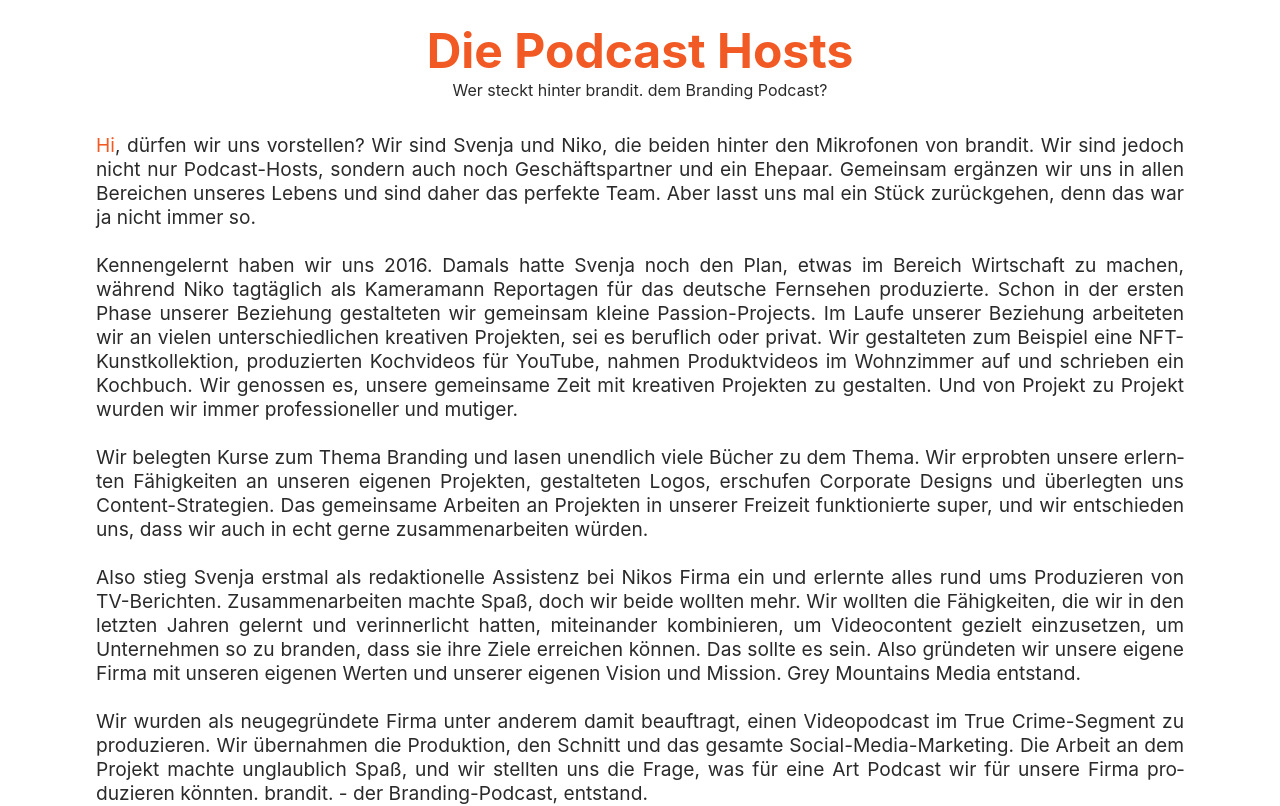
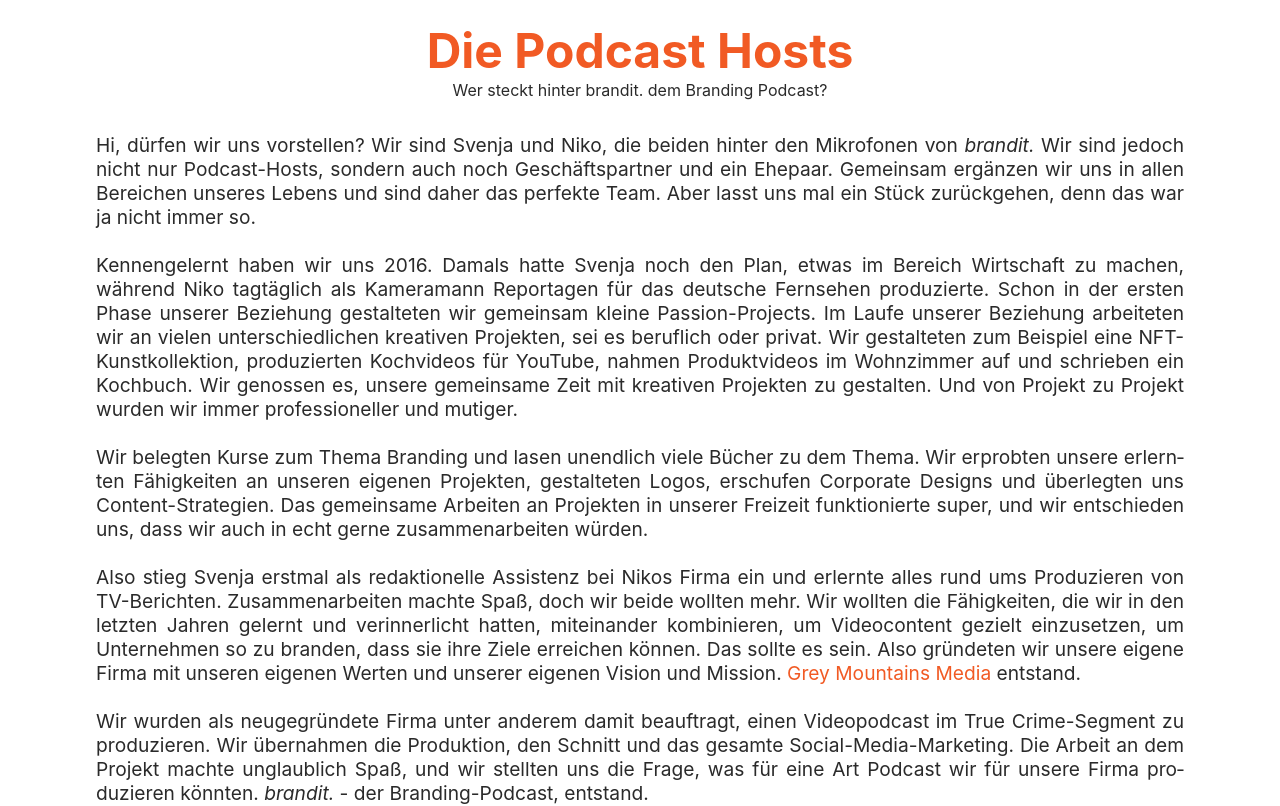
Before and after one commit to GoodGuyNiko/podcast, a React (Create React App) app: page /Hosts in a window 1280 px wide. Shown: the part 600-1406 px from the top of the page. Built offline with nearby package versions, Linux system fonts and the light colour scheme.

Commit message:
Add files via upload

```diff
--- a/src/components/UserProfile.js
+++ b/src/components/UserProfile.js
@@ -15,7 +15,7 @@
     <p className='secondHeadline'>Wer steckt hinter brandit. dem Branding Podcast?</p>
     <div className='aboutHosts'>
       <p>
-      <span className='hiOrange'>Hi</span>, dürfen wir uns vorstellen? Wir sind Svenja und Niko, die beiden hinter den Mikrofonen von brandit. Wir sind jedoch nicht nur Podcast-Hosts, sondern auch noch Geschäftspartner und ein Ehepaar. Gemeinsam ergänzen wir uns in allen Bereichen unseres Lebens und sind daher das perfekte Team. Aber lasst uns mal ein Stück zurückgehen, denn das war ja nicht immer so.
+      <span className='hiOrange'>Hi</span>, dürfen wir uns vorstellen? Wir sind Svenja und Niko, die beiden hinter den Mikrofonen von <em>brandit.</em> Wir sind jedoch nicht nur Podcast-Hosts, sondern auch noch Geschäftspartner und ein Ehepaar. Gemeinsam ergänzen wir uns in allen Bereichen unseres Lebens und sind daher das perfekte Team. Aber lasst uns mal ein Stück zurückgehen, denn das war ja nicht immer so.
       <br />
       <br />
       Kennengelernt haben wir uns 2016. Damals hatte Svenja noch den Plan, etwas im Bereich Wirtschaft zu machen, während Niko tagtäglich als Kameramann Reportagen für das deutsche Fernsehen produzierte. Schon in der ersten Phase unserer Beziehung gestalteten wir gemeinsam kleine Passion-Projects. Im Laufe unserer Beziehung arbeiteten wir an vielen unterschiedlichen kreativen Projekten, sei es beruflich oder privat. Wir gestalteten zum Beispiel eine NFT-Kunstkollektion, produzierten Kochvideos für YouTube, nahmen Produktvideos im Wohnzimmer auf und schrieben ein Kochbuch. Wir genossen es, unsere gemeinsame Zeit mit kreativen Projekten zu gestalten. Und von Projekt zu Projekt wurden wir immer professioneller und mutiger.
@@ -24,13 +24,13 @@
       Wir belegten Kurse zum Thema Branding und lasen unendlich viele Bücher zu dem Thema. Wir erprobten unsere erlernten Fähigkeiten an unseren eigenen Projekten, gestalteten Logos, erschufen Corporate Designs und überlegten uns Content-Strategien. Das gemeinsame Arbeiten an Projekten in unserer Freizeit funktionierte super, und wir entschieden uns, dass wir auch in echt gerne zusammenarbeiten würden.
       <br />
       <br />
-      Also stieg Svenja erstmal als redaktionelle Assistenz bei Nikos Firma ein und erlernte alles rund ums Produzieren von TV-Berichten. Zusammenarbeiten machte Spaß, doch wir beide wollten mehr. Wir wollten die Fähigkeiten, die wir in den letzten Jahren gelernt und verinnerlicht hatten, miteinander kombinieren, um Videocontent gezielt einzusetzen, um Unternehmen so zu branden, dass sie ihre Ziele erreichen können. Das sollte es sein. Also gründeten wir unsere eigene Firma mit unseren eigenen Werten und unserer eigenen Vision und Mission. Grey Mountains Media entstand.
+      Also stieg Svenja erstmal als redaktionelle Assistenz bei Nikos Firma ein und erlernte alles rund ums Produzieren von TV-Berichten. Zusammenarbeiten machte Spaß, doch wir beide wollten mehr. Wir wollten die Fähigkeiten, die wir in den letzten Jahren gelernt und verinnerlicht hatten, miteinander kombinieren, um Videocontent gezielt einzusetzen, um Unternehmen so zu branden, dass sie ihre Ziele erreichen können. Das sollte es sein. Also gründeten wir unsere eigene Firma mit unseren eigenen Werten und unserer eigenen Vision und Mission. <a className='gMHosts' href='https://www.greymountains.de' target="_blank">Grey Mountains Media</a> entstand.
       <br />
       <br />
-      Wir wurden als neugegründete Firma unter anderem damit beauftragt, einen Videopodcast im True Crime-Segment zu produzieren. Wir übernahmen die Produktion, den Schnitt und das gesamte Social-Media-Marketing. Die Arbeit an dem Projekt machte unglaublich Spaß, und wir stellten uns die Frage, was für eine Art Podcast wir für unsere Firma produzieren könnten. brandit. - der Branding-Podcast, entstand.
+      Wir wurden als neugegründete Firma unter anderem damit beauftragt, einen Videopodcast im True Crime-Segment zu produzieren. Wir übernahmen die Produktion, den Schnitt und das gesamte Social-Media-Marketing. Die Arbeit an dem Projekt machte unglaublich Spaß, und wir stellten uns die Frage, was für eine Art Podcast wir für unsere Firma produzieren könnten. <em>brandit.</em> - der Branding-Podcast, entstand.
       <br />
       <br />
-      Die Vision hinter brandit. ist klar: Gemeinsam möchten wir unseren Zuhörern dabei helfen, ihre Branding-Ziele zu erreichen. Gatekeeping war gestern – wir wollen unser Wissen über Branding mit allen teilen, die Interesse daran haben, sich weiterzuentwickeln und ihre Marken zu stärken.
+      Die Vision hinter <em>brandit.</em> ist klar: Gemeinsam möchten wir unseren Zuhörern dabei helfen, ihre Branding-Ziele zu erreichen. Gatekeeping war gestern – wir wollen unser Wissen über Branding mit allen teilen, die Interesse daran haben, sich weiterzuentwickeln und ihre Marken zu stärken.
       Zusätzlich schaffen wir Vertrauen zu unseren zukünftigen Kunden, indem wir unsere Expertise vermitteln, und wir haben ein neues Passion Project, das wir mit unserem geballten Know-how angehen können.
       </p>
     </div>
--- a/src/styles/UserProfile.css
+++ b/src/styles/UserProfile.css
@@ -21,10 +21,6 @@
     font-size: larger;
 }
 
-.hiOrange {
-    color: #F15A24;
-}
-
 .user h1 {
     font-size: 3rem;
     color: #F15A24;
@@ -35,6 +31,11 @@
     display: flex;
     justify-content: space-between;
 
+}
+
+.gMHosts {
+    color: #F15A24;
+    text-decoration: none;
 }
 
 .uCard {
```
